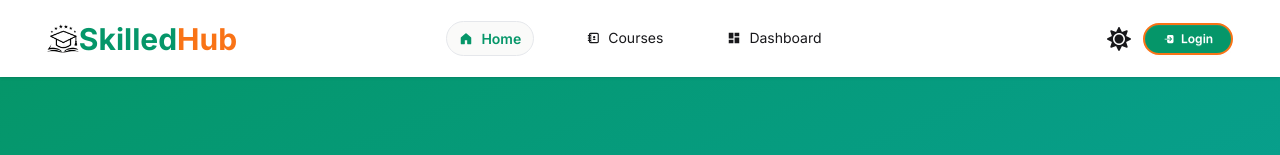
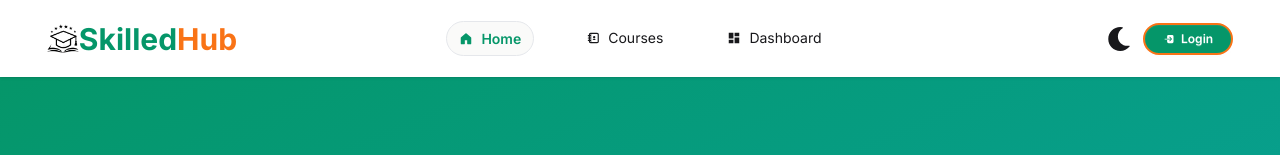
Before and after one commit to injamul007/b12-a10-online-learning-platform-client, a React (Vite) app: page / in a window 1280 px wide. Shown: the top 155 px of the page. Built offline with nearby package versions, Linux system fonts and the light colour scheme; no server answers; grey boxes are pictures that could not be loaded.

Commit message:
swap the toggling icon from day->night icon

```diff
--- a/src/components/Navbar/Navbar.jsx
+++ b/src/components/Navbar/Navbar.jsx
@@ -133,10 +133,10 @@ const Navbar = () => {
                 />
 
                 {/* swap-on (dark mode) */}
-                <FaMoon className="swap-on w-6 h-6" />
+                <FaSun className="swap-on w-6 h-6" />
 
                 {/* swap-off (light mode) */}
-                <FaSun className="swap-off w-6 h-6" />
+                <FaMoon className="swap-off w-6 h-6" />
               </label>
             </div>
             {loading ? (
```
